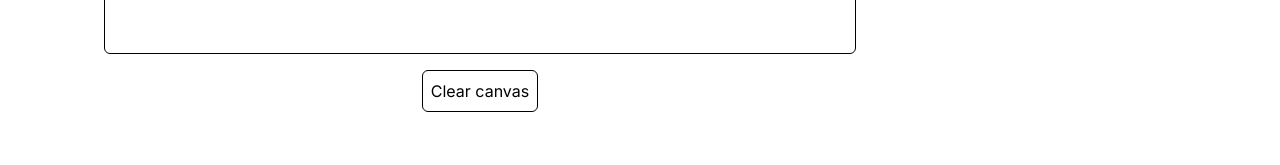
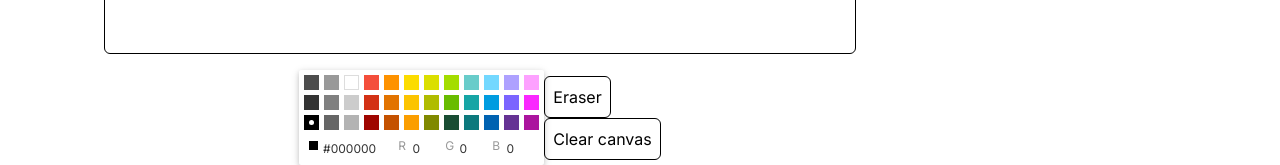
Before and after one commit to ll886/skribbl.io, a Next.js app in the folder frontend/: page /rooms/1 in a window 1280 px wide. Shown: the part 714-879 px from the top of the page. Before the commit the page ends 826 px from the top, so only its background shows below. Built offline with nearby package versions, Linux system fonts and the light colour scheme; no server answers.

Commit message:
Draw color (#11)
* add color picker

* add eraser

* space between buttons

```diff
--- a/frontend/components/canvas.tsx
+++ b/frontend/components/canvas.tsx
@@ -1,14 +1,18 @@
 "use client";
 
 import { useDraw } from "@/hooks/useDraw";
+import { useState } from "react";
+import { CompactPicker } from "react-color";
 
 export default function Canvas() {
+  const [color, setColor] = useState<string>('#000');
+  const [width, setWidth] = useState<number>(5);
   const { canvasRef, onMouseDown, clear } = useDraw(drawLine);
 
   function drawLine({ prevPoint, currentPoint, context }: Draw) {
     const { x: currX, y: currY } = currentPoint;
-    const lineColor = "#000";
-    const lineWidth = 5;
+    const lineColor = color;
+    const lineWidth = width;
 
     let startPoint = prevPoint ?? currentPoint;
     context.beginPath();
@@ -36,6 +40,27 @@ export default function Canvas() {
         />
       </div>
       <div className="w-full flex justify-center items-center">
+        <div>
+          <CompactPicker
+            color={color}
+            onChange={(e) => {
+              setColor(e.hex)
+              setWidth(5)
+            }}
+          />
+        </div>
+        <div>
+          <button
+            type="button"
+            className="p-2 rounded-md border border-black"
+            onClick={() => {
+              setColor('#FFF')
+              setWidth(20)
+            }}
+          >
+            Eraser
+          </button>
+          <br></br>
           <button
             type="button"
             className="p-2 rounded-md border border-black"
@@ -44,6 +69,7 @@ export default function Canvas() {
             Clear canvas
           </button>
         </div>
+      </div>
     </>
   );
 }
--- a/frontend/package.json
+++ b/frontend/package.json
@@ -15,6 +15,7 @@
     "js-cookie": "^3.0.5",
     "next": "14.1.0",
     "react": "^18",
+    "react-color": "^2.19.3",
     "react-dom": "^18",
     "socket.io-client": "^4.7.4"
   },
@@ -22,6 +23,7 @@
     "@types/js-cookie": "^3.0.6",
     "@types/node": "^20",
     "@types/react": "^18",
+    "@types/react-color": "^3.0.12",
     "@types/react-dom": "^18",
     "autoprefixer": "^10.0.1",
     "eslint": "^8",
```
Also changed, not shown: 1 other file (tests, documents, lock files or other folders). Lines whose indentation alone changed are shown as unchanged.
